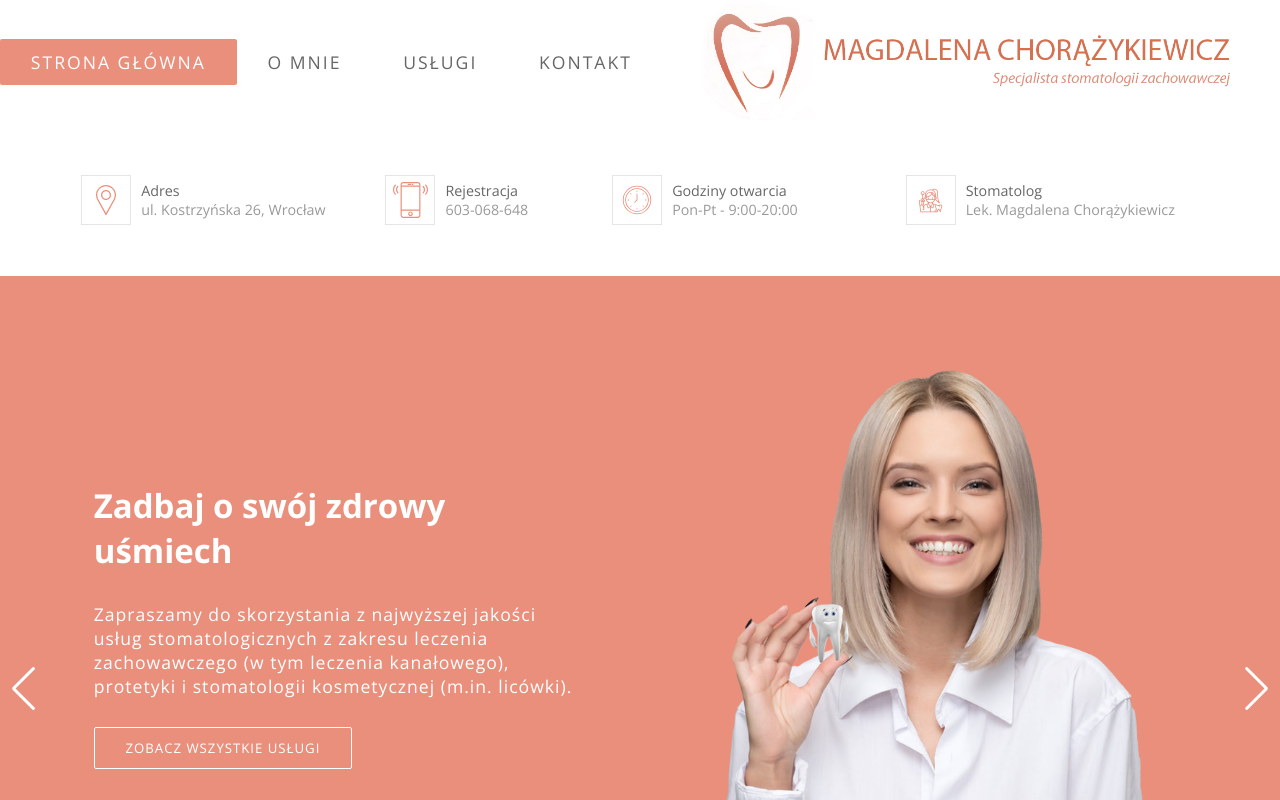
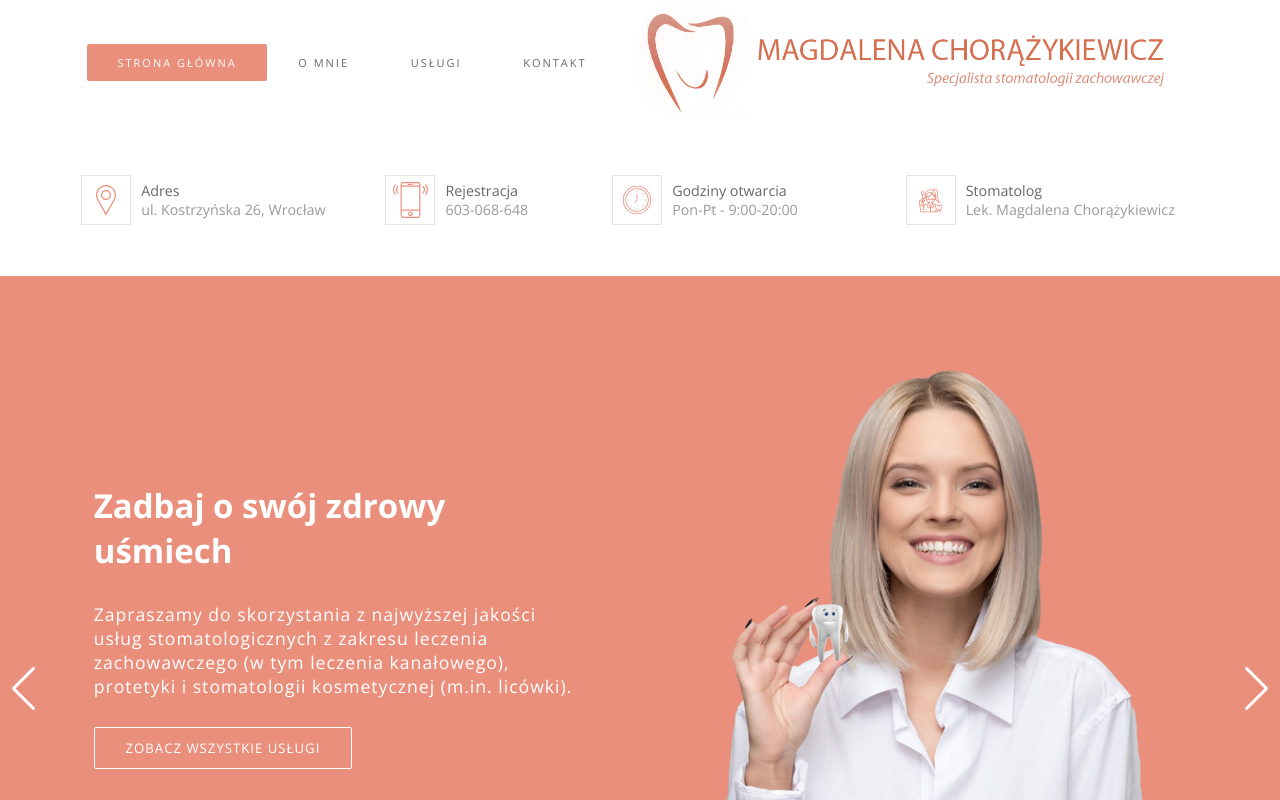
Before and after one commit to rybakpawel/StomatologKlecina, a React (Create React App) app: page / in a window 1280 px wide. Shown: the top 800 px of the page. Built offline with nearby package versions, Linux system fonts and the light colour scheme.

Commit message:
Fixed buttons font size issue, create width context

```diff
--- a/src/jsx/App.js
+++ b/src/jsx/App.js
@@ -1,4 +1,7 @@
+import { useEffect, useState } from "react";
 import { BrowserRouter, Switch, Route } from "react-router-dom";
+import WidthContext from './context/widthContext'
+import getWidth from './utils/orientation'
 import '../styles/style.css'
 import HomePage from './pages/HomePage'
 import AboutMe from './pages/AboutMePage'
@@ -7,8 +10,20 @@ import Contact from './pages/ContactPage'
 
 
 function App() {
+  const [width, setWidth] = useState(getWidth());
+
+  const handleWidth = () => {
+      setWidth(getWidth());
+  };
+
+  useEffect(() => {
+      window.addEventListener('resize', handleWidth);
+      return () => window.removeEventListener('resize', handleWidth);
+  }, []);
+
   return (
     <>
+      <WidthContext.Provider value={{width}}>
         <BrowserRouter>
           <Switch>
             <Route path="/" exact component={HomePage} />
@@ -17,6 +32,7 @@ function App() {
             <Route path="/contact" exact component={Contact} />
           </Switch>
         </BrowserRouter>
+      </WidthContext.Provider>
     </>
   );
 }
--- a/src/jsx/Components/Appointment.jsx
+++ b/src/jsx/Components/Appointment.jsx
@@ -9,8 +9,8 @@ const Appointment = () => {
         <section className='appointment'>
             <h2 className='appointment__title'>Umów się na wizytę kontrolną</h2>
             <div>
-                <Button variant='border-white' title='Mój profil na Znany Lekarz' font={{ fontSize: '1.2rem' }} />
-                <Button variant='border-white' title={whitePin} font={{ fontSize: '1.2rem' }} padding={{ padding: '1rem 1.4rem' }} />
+                <Button variant='border-white' title='Mój profil na Znany Lekarz' />
+                <Button variant='border-white' title={whitePin} padding={{ padding: '1rem 1.4rem' }} />
             </div>
         </section>
     )
--- a/src/jsx/Components/Button.jsx
+++ b/src/jsx/Components/Button.jsx
@@ -1,8 +1,11 @@
 import React from 'react'
 
-const Button = ({ variant, title, font = { fontSize: '1.6rem' }, padding = { padding: '1rem 2.8rem' } }) => {
+const Button = ({ variant, title, padding = { padding: '1rem 2.8rem' } }) => {
     return (
-        <button className={`button--${variant}`} style={{ ...font, ...padding }}>{title}</button>
+        <button
+            className={`button--${variant}`}
+            style={{ ...padding }}>{title}
+        </button>
     )
 }
 
--- a/src/jsx/Components/Card.jsx
+++ b/src/jsx/Components/Card.jsx
@@ -1,18 +1,9 @@
-import React, { useState, useEffect } from 'react'
+import React, { useContext } from 'react'
+import WidthContext from '../context/widthContext'
 import Button from './Button'
-import getWidth from '../utils/orientation'
 
 const Card = ({ icon, title, description, button }) => {
-    const [width, setWidth] = useState(getWidth());
-
-    const handleWidth = () => {
-        setWidth(getWidth());
-    };
-
-    useEffect(() => {
-        window.addEventListener('resize', handleWidth);
-        return () => window.removeEventListener('resize', handleWidth);
-    }, []);
+    const { width } = useContext(WidthContext)
 
     return (
         <div className='card'>
@@ -25,7 +16,10 @@ const Card = ({ icon, title, description, button }) => {
             <h3 className='card__title' style={!button && width < 640 ? { fontSize: '2.6rem' } : null}>{title}</h3>
             <p className='card__description' style={!button && width < 640 ? { fontSize: '2rem' } : null}>{description}</p>
             <div className='card__button-wrapper'>
-                {button ? <Button variant='border-color' title={button} font={{ fontSize: '1.4rem' }} /> : null}
+                {button ? <Button
+                    variant='border-color'
+                    title={button} />
+                    : null}
             </div>
         </div>
     )
--- a/src/jsx/Components/Slider.jsx
+++ b/src/jsx/Components/Slider.jsx
@@ -48,7 +48,7 @@ const Slider = () => {
                         <div className='slider__text'>
                             <h1 className='slider__text__title'>{slides[0].title}</h1>
                             <p className='slider__text__description'>{slides[0].description}</p>
-                            <Button variant='border-white' title={slides[0].button} font={{ fontSize: '1.2rem' }} />
+                            <Button variant='border-white' title={slides[0].button} />
                         </div>
                         <img className='slider__image' src={slides[0].image} alt="stomatologklecina" />
                     </section>
@@ -58,7 +58,7 @@ const Slider = () => {
                         <div className='slider__text'>
                             <h1 className='slider__text__title'>{slides[1].title}</h1>
                             <p className='slider__text__description'>{slides[1].description}</p>
-                            <Button variant='border-white' title={slides[1].button} font={{ fontSize: '1.2rem' }} />
+                            <Button variant='border-white' title={slides[1].button} />
                         </div>
                         <img className='slider__image' src={slides[1].image} alt="stomatologklecina" />
                     </section>
@@ -68,7 +68,7 @@ const Slider = () => {
                         <div className='slider__text'>
                             <h1 className='slider__text__title'>{slides[2].title}</h1>
                             <p className='slider__text__description'>{slides[2].description}</p>
-                            <Button variant='border-white' title={slides[2].button} font={{ fontSize: '1.2rem' }} />
+                            <Button variant='border-white' title={slides[2].button} />
                         </div>
                         <img className='slider__image' src={slides[2].image} alt="stomatologklecina" />
                     </section>
--- /dev/null
+++ b/src/jsx/context/widthContext.jsx
@@ -0,0 +1,5 @@
+import { createContext } from "react";
+
+const WidthContext = createContext(false);
+
+export default WidthContext;
--- a/src/styles/base/_mixins.scss
+++ b/src/styles/base/_mixins.scss
@@ -1,7 +1,8 @@
-@mixin button($bgc: transparent, $border: none, $letter-spacing: 2px, $color: $darker-font, $text-transform: uppercase) {
+@mixin button($bgc: transparent, $border: none, $font-size: 1.6rem, $letter-spacing: 2px, $color: $darker-font, $text-transform: uppercase) {
     background-color: $bgc;
     border: $border;
     border-radius: 2px;
+    font-size: $font-size;
     letter-spacing: $letter-spacing;
     color: $color;
     text-transform: $text-transform;
--- a/src/styles/components/_button.scss
+++ b/src/styles/components/_button.scss
@@ -1,15 +1,27 @@
 .button--transparent {
     @include button;
+
+    @media (min-width: 992px) {
+        font-size: 1rem;
+    }
 }
 
 .button--full {
     @include button($base-color, $color:#fff);
+
+    @media (min-width: 992px) {
+        font-size: 1rem;
+    }
 }
 
 .button--border-white {
-    @include button($border: 1px solid, $color: #fff, $letter-spacing: 1px);
+    @include button($border: 1px solid, $font-size: 1.2rem, $color: #fff, $letter-spacing: 1px);
 }
 
 .button--border-color {
-    @include button($border: 1px solid, $color: $base-color);
+    @include button($border: 1px solid, $font-size: 1.4rem, $color: $base-color);
+
+    @media (min-width: 992px) {
+        font-size: 1.2rem;
+    }
 }
--- a/src/styles/layout/_header.scss
+++ b/src/styles/layout/_header.scss
@@ -10,6 +10,7 @@
 
         @media (min-width: 992px) {
             flex-direction: row-reverse;
+            justify-content: center;
         }
     }
 
@@ -19,6 +20,7 @@
 
         @media (min-width: 992px) {
             max-width: 45%;
+            margin: 0;
         }
     }
 }
--- a/src/styles/style.css
+++ b/src/styles/style.css
@@ -26,26 +26,41 @@ li {
   background-color: transparent;
   border: none;
   border-radius: 2px;
+  font-size: 1.6rem;
   letter-spacing: 2px;
   color: rgba(0, 0, 0, 0.6);
   text-transform: uppercase;
   border-color: rgba(0, 0, 0, 0.6);
 }
 
+@media (min-width: 992px) {
+  .button--transparent {
+    font-size: 1rem;
+  }
+}
+
 .button--full {
   background-color: #EA8F7C;
   border: none;
   border-radius: 2px;
+  font-size: 1.6rem;
   letter-spacing: 2px;
   color: #fff;
   text-transform: uppercase;
   border-color: #fff;
 }
 
+@media (min-width: 992px) {
+  .button--full {
+    font-size: 1rem;
+  }
+}
+
 .button--border-white {
   background-color: transparent;
   border: 1px solid;
   border-radius: 2px;
+  font-size: 1.2rem;
   letter-spacing: 1px;
   color: #fff;
   text-transform: uppercase;
@@ -56,10 +71,17 @@ li {
   background-color: transparent;
   border: 1px solid;
   border-radius: 2px;
+  font-size: 1.4rem;
   letter-spacing: 2px;
   color: #EA8F7C;
   text-transform: uppercase;
   border-color: #EA8F7C;
+}
+
+@media (min-width: 992px) {
+  .button--border-color {
+    font-size: 1.2rem;
+  }
 }
 
 .card {
@@ -348,6 +370,9 @@ li {
     -webkit-box-direction: reverse;
         -ms-flex-direction: row-reverse;
             flex-direction: row-reverse;
+    -webkit-box-pack: center;
+        -ms-flex-pack: center;
+            justify-content: center;
   }
 }
 
@@ -359,6 +384,7 @@ li {
 @media (min-width: 992px) {
   .header__logo {
     max-width: 45%;
+    margin: 0;
   }
 }
 
```
Also changed, not shown: src/jsx/Components/Menu.jsx (+12 -4 lines), 1 other file (tests, documents, lock files or other folders). Lines whose indentation alone changed are shown as unchanged.
